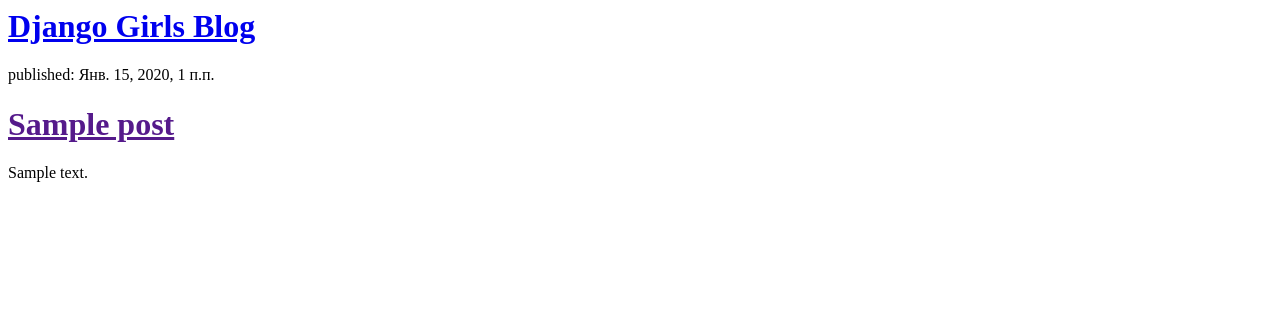
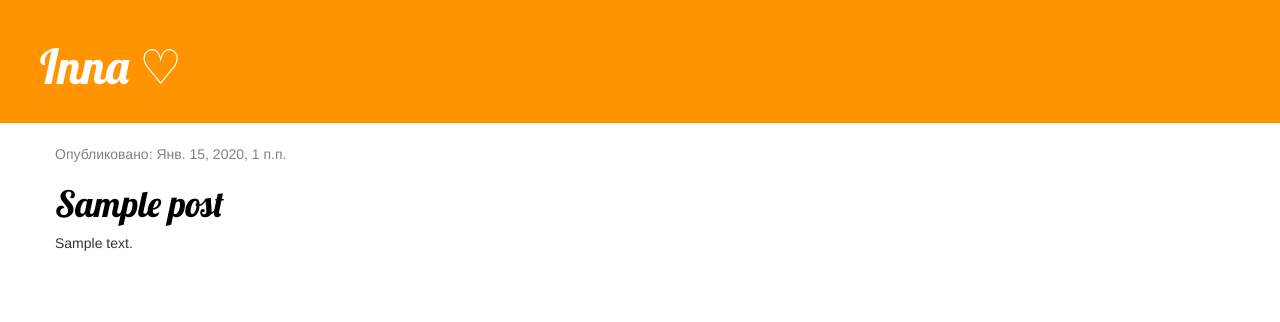
Before and after one commit to testAccForDjango/myFirstBlog, a Django app: page / in a window 1280 px wide. Shown: the top 322 px of the page. Run offline with Django 3.2, Linux system fonts and the light colour scheme; tables that the repository leaves empty hold one stand-in row (values such as "Sample post"); some libraries are stand-ins or nearby versions.

Commit message:
Modified templates to display posts from database1

```diff
--- /dev/null
+++ b/blog/static/css/blog.css
@@ -0,0 +1,46 @@
+.page-header {
+    background-color: #ff9400;
+    margin-top: 0;
+    padding: 20px 20px 20px 40px;
+}
+
+.page-header h1, .page-header h1 a, .page-header h1 a:visited, .page-header h1 a:active {
+    color: #ffffff;
+    font-size: 36pt;
+    text-decoration: none;
+}
+
+.content {
+    margin-left: 40px;
+}
+
+h1, h2, h3, h4 {
+    font-family: 'Lobster', cursive;
+}
+
+.date {
+    color: #828282;
+}
+
+.save {
+    float: right;
+}
+
+.post-form textarea, .post-form input {
+    width: 100%;
+}
+
+.top-menu, .top-menu:hover, .top-menu:visited {
+    color: #ffffff;
+    float: right;
+    font-size: 26pt;
+    margin-right: 20px;
+}
+
+.post {
+    margin-bottom: 70px;
+}
+
+.post h1 a, .post h1 a:visited {
+    color: #000000;
+}
--- a/blog/templates/blog/post_list.html
+++ b/blog/templates/blog/post_list.html
@@ -1,20 +1,33 @@
+<!DOCTYPE html>
+{% load staticfiles %}
 <html>
     <head>
         <title>Blog</title>
+
+        <link rel="stylesheet" href="//maxcdn.bootstrapcdn.com/bootstrap/3.2.0/css/bootstrap.min.css"/>
+        <link rel="stylesheet" href="//maxcdn.bootstrapcdn.com/bootstrap/3.2.0/css/bootstrap-theme.min.css"/>
+        <link rel="stylesheet" href="{% static 'css/blog.css' %}"/>
+        <link href="https://fonts.googleapis.com/css?family=Lobster&subset=latin,cyrillic" rel="stylesheet" type="text/css"/>
     </head>
     <body>
-        <div>
-            <h1><a href="/">Django Girls Blog</a></h1>
+        <div class="page-header">
+            <h1><a href="/">Inna &#9825</a></h1>
         </div>
 
-        {% for post in posts %}
-            <div>
-                <p>published: {{ post.published_date }}</p>
-                <h1><a href="">{{ post.title }}</a></h1>
-                <p>{{ post.text }}</p>
-
-                <br>
+        <div class="content container">
+            <div class="row">
+                <div class="col-md-8">
+                    {% for post in posts %}
+                        <div class="post">
+                            <div class="date">
+                                <p>Опубликовано: {{ post.published_date }}</p>
+                            </div>
+                            <h1><a href="">{{ post.title }}</a></h1>
+                            <p>{{ post.text|linebreaksbr }}</p>
+                        </div>
+                    {% endfor %}
+                </div>
             </div>
-        {% endfor %}
+        </div>
     </body>
 </html>
```
Also changed, not shown: blog/templates/blog/base.html (added).
